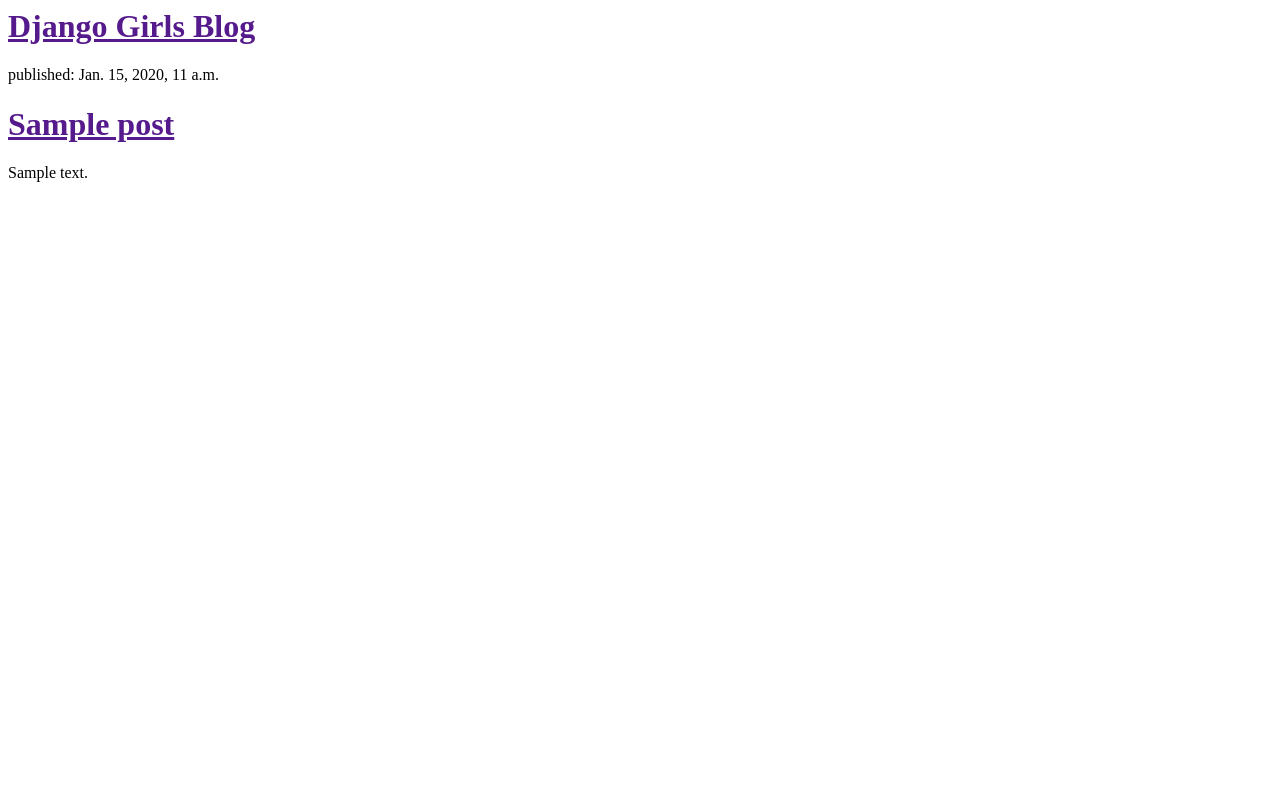
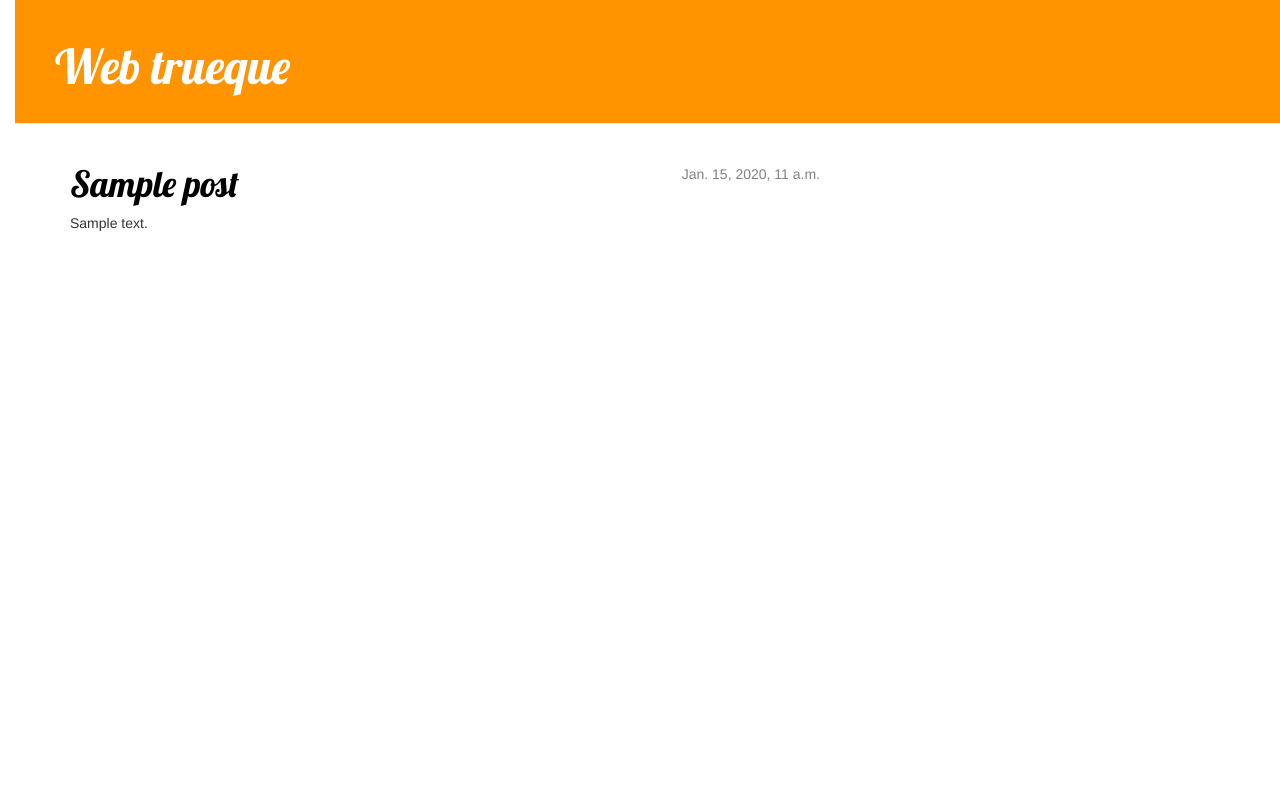
Before and after one commit to Emiliho/web-trueque, a Django app: template trueque/templates/trueque/post_list.html in a window 1280 px wide. Run offline with Django 3.2, Linux system fonts and the light colour scheme; the template is opened without the code that fills it: values that come from a table or form of the project are taken from there, others are empty; tables that the repository leaves empty hold one stand-in row (values such as "Sample post"); some libraries are stand-ins or nearby versions.

Commit message:
1.03 Introducidos detalles.

```diff
--- /dev/null
+++ b/trueque/static/css/trueque.css
@@ -0,0 +1,55 @@
+h1 a {
+	color: #FCA205;
+	font-family: "Lobster";
+}
+body {
+        padding-left: 15px;
+}
+
+.page-header {
+        background-color: #ff9400;
+        margin-top: 0;
+        padding: 20px 20px 20px 40px;
+}
+
+.page-header h1, .page-header h1 a, .page-header h1 a:visited, .page-header h1 a:active {
+        color: #ffffff;
+        font-size: 36pt;
+        text-decoration: none;
+}
+
+.content {
+        margin-left: 40px;
+}
+
+h1, h2, h3, h4 {
+        font-family: 'Lobster', cursive;
+}
+
+.date {
+        float: right;
+        color: #828282;
+}
+
+.save {
+        float: right;
+}
+
+.post-form textarea, .post-form input {
+        width: 100%;
+}
+
+.top-menu, .top-menu:hover, .top-menu:visited {
+        color: #ffffff;
+        float: right;
+        font-size: 26pt;
+        margin-right: 20px;
+}
+
+.post {
+        margin-bottom: 70px;
+}
+
+.post h1 a, .post h1 a:visited {
+        color: #000000;
+}
--- /dev/null
+++ b/trueque/templates/trueque/base.html
@@ -0,0 +1,24 @@
+   {% load staticfiles %}
+    <html>
+        <head>
+	    <link rel="stylesheet" href="//maxcdn.bootstrapcdn.com/bootstrap/3.2.0/css/bootstrap.min.css">
+	    <link rel="stylesheet" href="//maxcdn.bootstrapcdn.com/bootstrap/3.2.0/css/bootstrap-theme.min.css">
+	    <link rel="stylesheet" href="{% static 'css/trueque.css' %}">
+	    <link href="https://fonts.googleapis.com/css?family=Lobster&subset=latin,latin-ext" rel="stylesheet" type="text/css">
+            <title>Web Trueque</title>
+        </head>
+        <body>
+            <div class= "page-header">
+                <h1><a href="">Web trueque</a></h1>
+            </div>
+
+  	      <div class="content container">
+       		 <div class="row">
+          	  <div class="col-md-8">
+              	 	{% block content %}
+   			{% endblock %}
+          	 </div>
+        	</div>
+   	     </div>
+        </body>
+    </html>
--- a/trueque/templates/trueque/post_list.html
+++ b/trueque/templates/trueque/post_list.html
@@ -1,18 +1,13 @@
-    <html>
-        <head>
-            <title>Django Girls blog</title>
-        </head>
-        <body>
-            <div>
-                <h1><a href="">Django Girls Blog</a></h1>
+    {% extends 'trueque/base.html' %}
+
+    {% block content %}
+        {% for post in posts %}
+            <div class="post">
+                <div class="date">
+                    {{ post.published_date }}
+                </div>
+                <h1><a href="{% url 'trueque.views.post_detail' pk=post.pk %}">{{ post.title }}</a></h1>
+                <p>{{ post.text|linebreaksbr }}</p>
             </div>
-
-  	  {% for post in posts %}
-     	   <div>
-   	         <p>published: {{ post.published_date }}</p>
-   	         <h1><a href="">{{ post.title }}</a></h1>
-  	         <p>{{ post.text|linebreaksbr }}</p>
-  	   </div>
- 	  {% endfor %}
-        </body>
-    </html>
+        {% endfor %}
+    {% endblock content %}
--- a/trueque/urls.py
+++ b/trueque/urls.py
@@ -3,4 +3,5 @@ from . import views
 
 urlpatterns = [
 	url(r'^$', views.post_list),
+	url(r'^post/(?P<pk>[0-9]+)/$', views.post_detail),
 ]
--- a/trueque/views.py
+++ b/trueque/views.py
@@ -1,7 +1,11 @@
-from django.shortcuts import render
+from django.shortcuts import render, get_object_or_404
 from django.utils import timezone
 from .models import Post
 
 def post_list(request):
 	posts = Post.objects.filter(published_date__lte=timezone.now()).order_by('published_date')
 	return render(request, 'trueque/post_list.html', {'posts': posts})
+
+def post_detail(request, pk):
+        post = get_object_or_404(Post, pk=pk)
+        return render(request, 'trueque/post_detail.html', {'post': post})
```
Also changed, not shown: trueque/templates/trueque/post_detail.html (added, +13 -0 lines).
